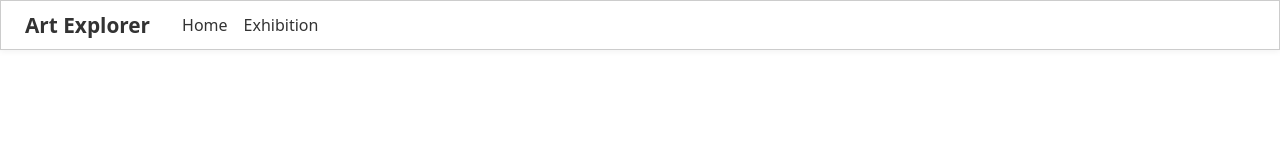
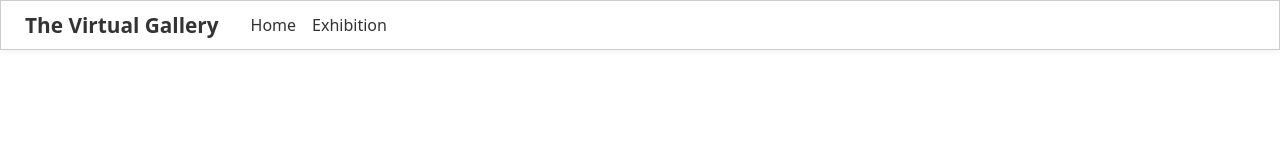
Before and after one commit to Lione-25/exhibition-curator, a React (Vite) app: page / in a window 1280 px wide. Shown: the top 160 px of the page. Built offline with nearby package versions, Linux system fonts and the light colour scheme; no server answers.

Commit message:
update project name

```diff
--- a/src/components/Header.tsx
+++ b/src/components/Header.tsx
@@ -5,7 +5,7 @@
   return (
     <header className="header">
       <div className="header-left">
-        <h1 className="app-title">Art Explorer</h1>
+        <h1 className="app-title">The Virtual Gallery</h1>
         <nav className="nav-links">
           <Link to="/">Home</Link>
           <Link to="/exhibition">Exhibition</Link>
```
